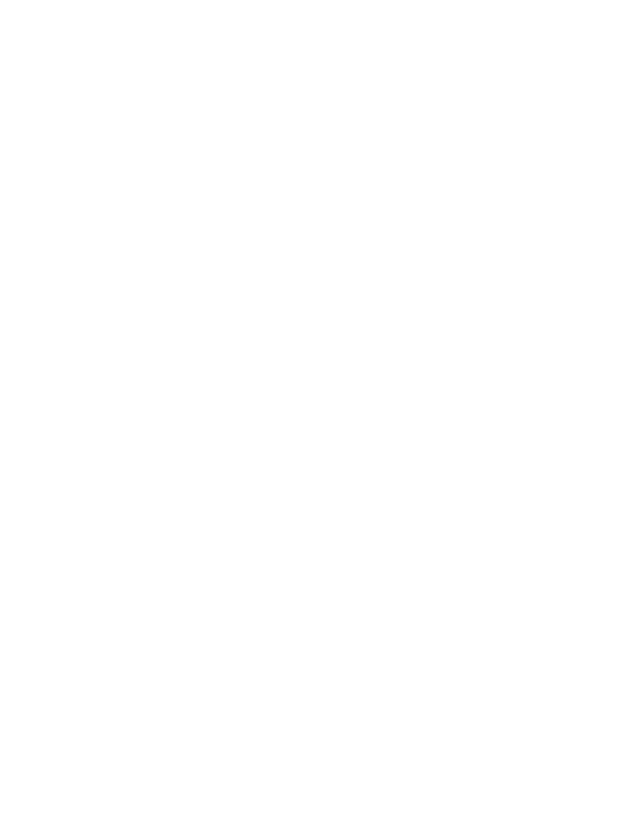
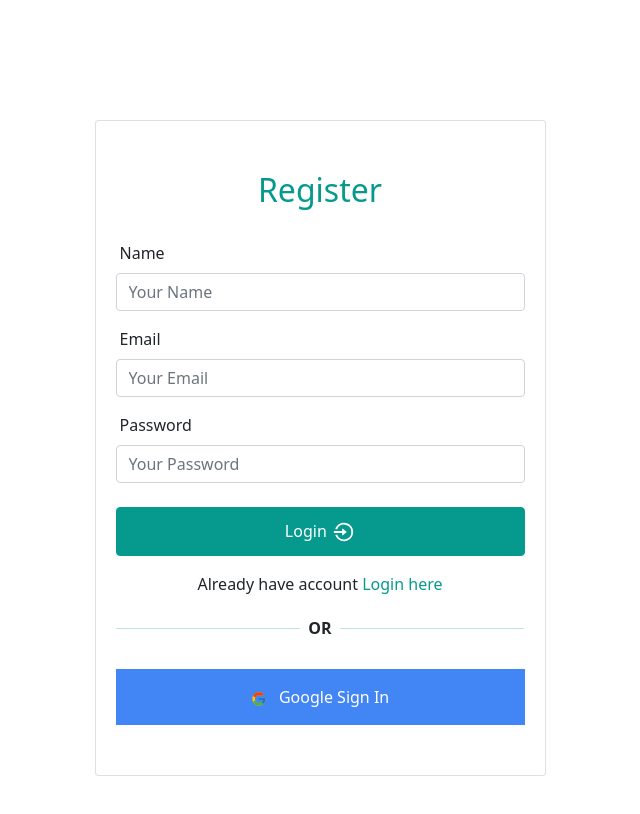
Before and after one commit to soumik9/todo-app-client, a React (Create React App) app: page /register in a window 1280 px wide. Before the commit this address had no page. Shown: the top 814 px of the page, without its empty margins (320-960 px from the left). Built offline with nearby package versions, Linux system fonts and the light colour scheme.

Commit message:
registration page completed

```diff
--- a/package.json
+++ b/package.json
@@ -11,6 +11,7 @@
     "react": "^18.1.0",
     "react-bootstrap": "^2.4.0",
     "react-dom": "^18.1.0",
+    "react-firebase-hooks": "^5.0.3",
     "react-hook-form": "^7.31.1",
     "react-icons": "^4.3.1",
     "react-router-dom": "^6.3.0",
--- a/src/App.js
+++ b/src/App.js
@@ -2,6 +2,7 @@
 import { Route, Routes } from 'react-router-dom';
 import Home from './pages/Home/Home';
 import Login from './pages/Auth/Login';
+import Register from './pages/Auth/Register';
 
 function App() {
   return (
@@ -10,6 +11,7 @@
       <Routes>
         <Route path="/" element={<Home />} />
         <Route path="/login" element={<Login />} />
+        <Route path="/register" element={<Register />} />
       </Routes>
 
     </div>
--- /dev/null
+++ b/src/pages/Auth/Register.js
@@ -0,0 +1,85 @@
+import React from 'react';
+import { Container, Row, Col, Form } from 'react-bootstrap'
+import { RiLoginCircleLine } from 'react-icons/ri'
+import { Link } from 'react-router-dom';
+import { useForm } from 'react-hook-form';
+import SocialLogin from './SocialLogin';
+import './auth.css'
+
+const Register = () => {
+
+    const { register, handleSubmit, formState: { errors }, } = useForm();
+
+    const handleRegister = (data) => {
+        console.log(data);
+    }
+
+
+    return (
+        <div className='auth py-5'>
+            <Container>
+                <Row className='justify-content-center align-items-center h-100vh'>
+                    <Col md={6} lg={5}>
+
+                        <div className="card" >
+
+                            <div className="d-flex justify-content-center mb-4">
+                                <div><h2 className="form__title ">Register</h2></div>
+                            </div>
+
+
+                            <form onSubmit={handleSubmit(handleRegister)}>
+
+                                <div className='mb-3'>
+                                    <Form.Label htmlFor="name" className='ps-1'>Name</Form.Label>
+                                    <Form.Control type="text" {...register('name', { required: true })} placeholder='Your Name' />
+                                    {errors.name && <p className='p-0 text-danger text-center'>Name is required.</p>}
+                                </div>
+
+                                <div className='mb-3'>
+                                    <Form.Label htmlFor="email" className='ps-1'>Email</Form.Label>
+                                    <Form.Control type="email" {...register('email', { required: true })} placeholder='Your Email' />
+                                    {errors.email && <p className='p-0 text-danger text-center'>Email is required.</p>}
+                                </div>
+
+                                <div className=''>
+                                    <Form.Label htmlFor="password" className='ps-1'>Password</Form.Label>
+                                    <Form.Control type="password" {...register('password', {
+                                            required: "Password field is required.",
+                                            validate: { passLength: (value) => value.length > 5 }
+                                        })}
+                                    placeholder='Your Password' />
+                                    {errors.password && <p className='p-0 text-danger text-center'>{errors.password.message} </p>}
+                                    {errors.password && errors.password.type === "passLength" && <p className='p-0 text-danger text-center'>Password length is less than six.</p>}
+                                </div>
+
+                                <button className='btn form__btn mt-4' type="submit">
+                                    Login
+                                    <RiLoginCircleLine className='form__btn-icon' />
+                                </button>
+                            </form>
+
+                            <div className="form__detail mt-3 d-flex justify-content-center">
+                                <div>
+                                    <p>Already have account <Link to="/login">Login here</Link></p>
+                                </div>
+                            </div>
+
+                            <div className="form__or d-flex">
+                                <div className='w-100 form__or-hr'><hr /></div>
+                                <div className='mx-2 mt-1 or'>OR</div>
+                                <div className='w-100 form__or-hr'><hr /></div>
+                            </div>
+
+                            {/* social login components */}
+                            <SocialLogin></SocialLogin>
+                        </div>
+
+                    </Col>
+                </Row>
+            </Container>
+        </div>
+    );
+};
+
+export default Register;
```
Also changed, not shown: 1 other file (tests, documents, lock files or other folders).
